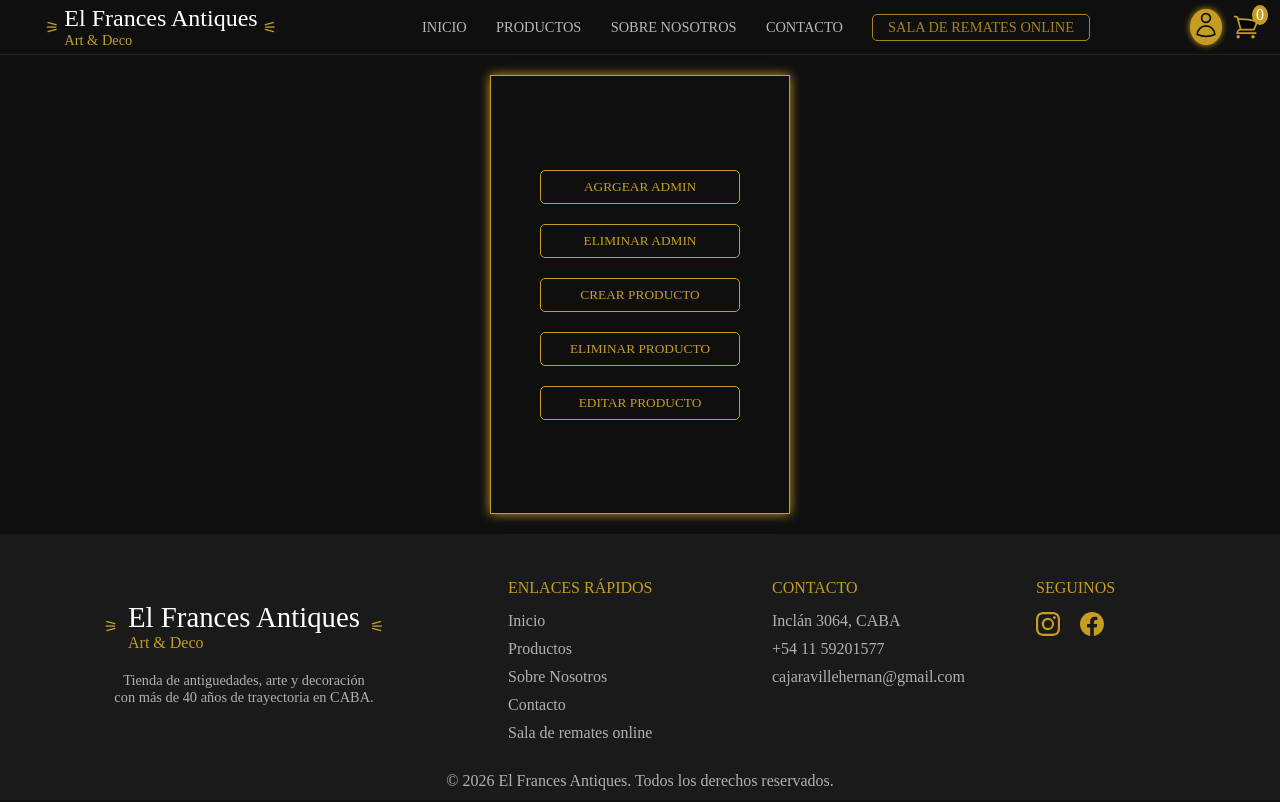
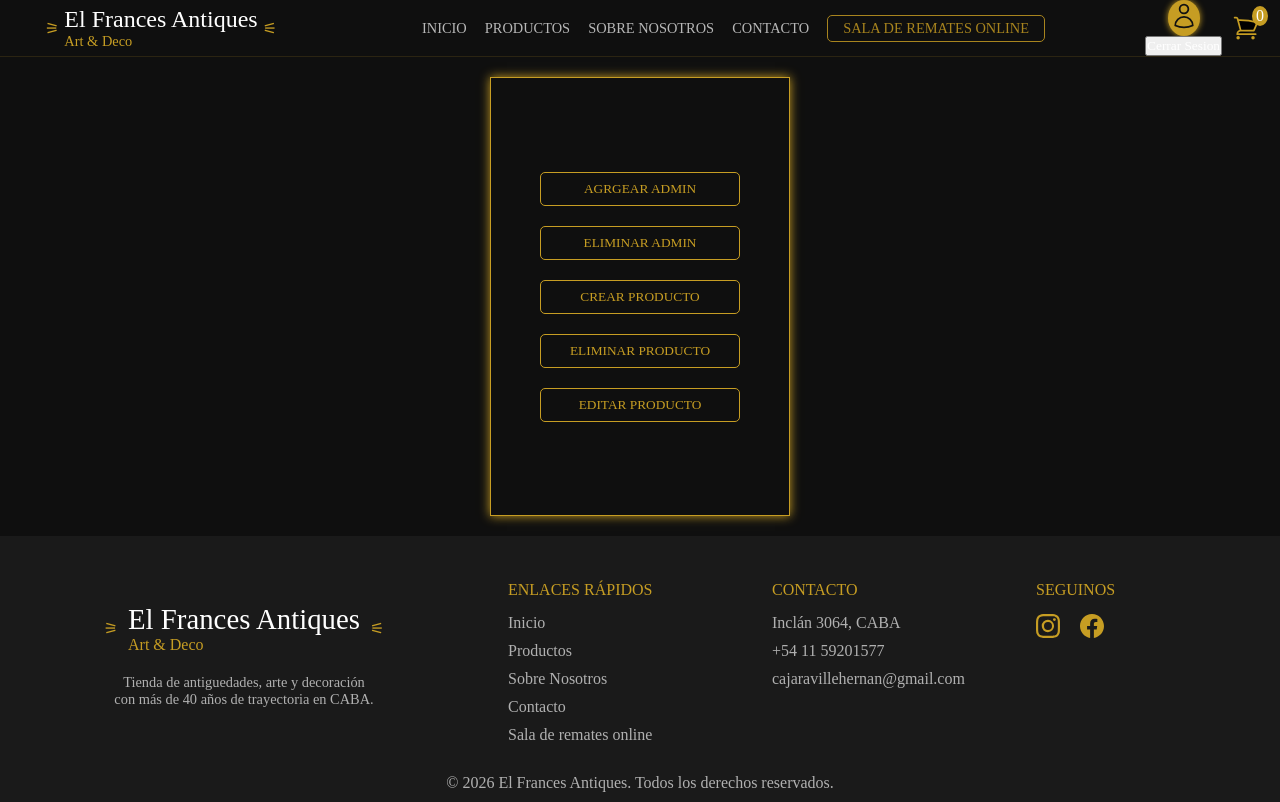
Before and after one commit to NicoSurbayrole/elFrancesAntiques2, a plain HTML site: page pages/admin.html in a window 1280 px wide. Drawn offline with Linux system fonts and the light colour scheme.

Commit message:
agregamos y modificamos el login para tener un logOut

```diff
--- a/pages/admin.html
+++ b/pages/admin.html
@@ -43,10 +43,10 @@
                 </a>
             </ul>
         </nav>
-        <div id="login" title="iniciar sesion"
-            style="display: flex; flex-direction: column; align-items: center; justify-content: center; margin-right: 10px; cursor: pointer;">
-            <div id="user_log-icon"
-                style="background-color: #c69d23; border-radius: 50%; padding: 2px; box-shadow: 0 0 6px 0 #c69d23;">
+        <div id="login"
+            style="display: flex; flex-direction: column; align-items: center; justify-content: center; margin-right: 10px;">
+            <div id="user_log-icon" title="iniciar sesion"
+                style="background-color: #c69d23; border-radius: 50%; padding: 2px; box-shadow: 0 0 6px 0 #c69d23; cursor: pointer;">
                 <svg xmlns="http://www.w3.org/2000/svg" fill="none" viewBox="0 0 24 24" width="28px" heigth="28px"
                     stroke-width="1.5" stroke="#111111" class="size-6">
                     <path stroke-linecap="round" stroke-linejoin="round"
@@ -55,6 +55,7 @@
             </div>
             <span id="user_name"
                 style="text-transform: uppercase; font-size: 0.65rem; letter-spacing: 1.2px; color: #c69d23;"></span>
+            <button class="btn__logOut is-logged" title="Cerrar Sesion">Cerrar Sesion</button>
         </div>
         <div
             style="position: relative; margin-right: 20px; display: flex; justify-content: center; align-items: center; cursor: pointer;">
```
Also changed, not shown: index.html (+5 -4 lines), pages/admin/crearProducto.html (+5 -4 lines), pages/admin/eliminarProducto.html (+5 -4 lines).
